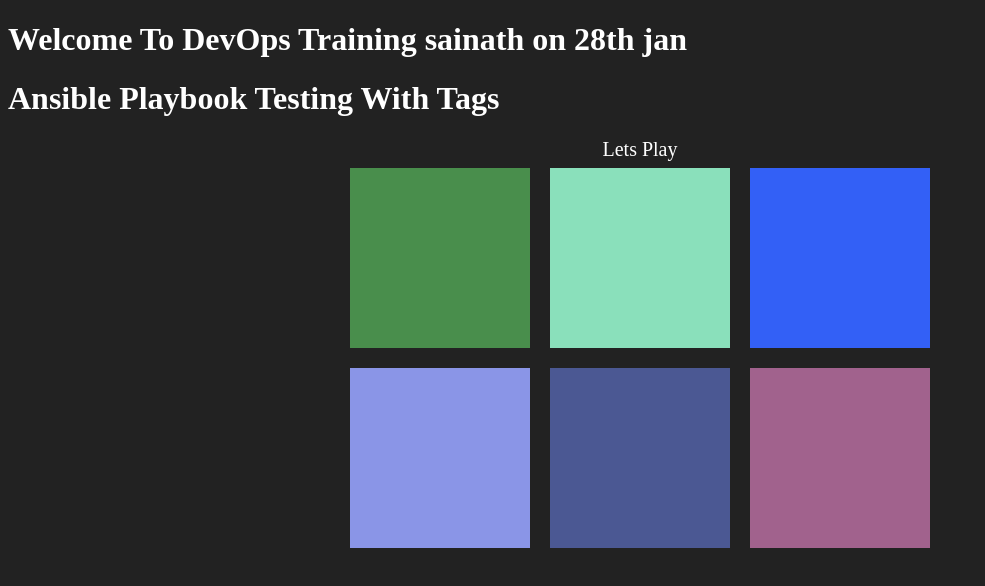
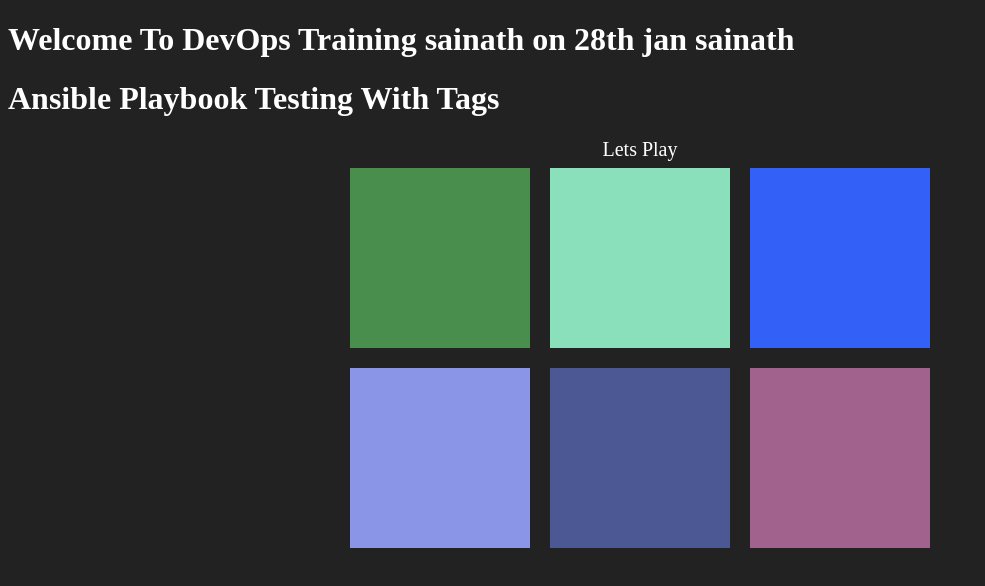
Before and after one commit to sainath2/dockergit, a plain HTML site: page index.html in a window 1280 px wide. Shown: the whole page, without its empty margins (0-985 px from the left). Drawn offline with Linux system fonts and the light colour scheme.

Commit message:
Update index.html

```diff
--- a/index.html
+++ b/index.html
@@ -8,7 +8,7 @@
 	<title>Color Game</title>
 </head>
 <body>
-	<h1>Welcome To DevOps Training sainath on 28th jan </h1>
+	<h1>Welcome To DevOps Training sainath on 28th jan sainath </h1>
 	<h1>Ansible Playbook Testing With Tags</h1>
 	<div id="smallcont">
 		<div></div>
```
